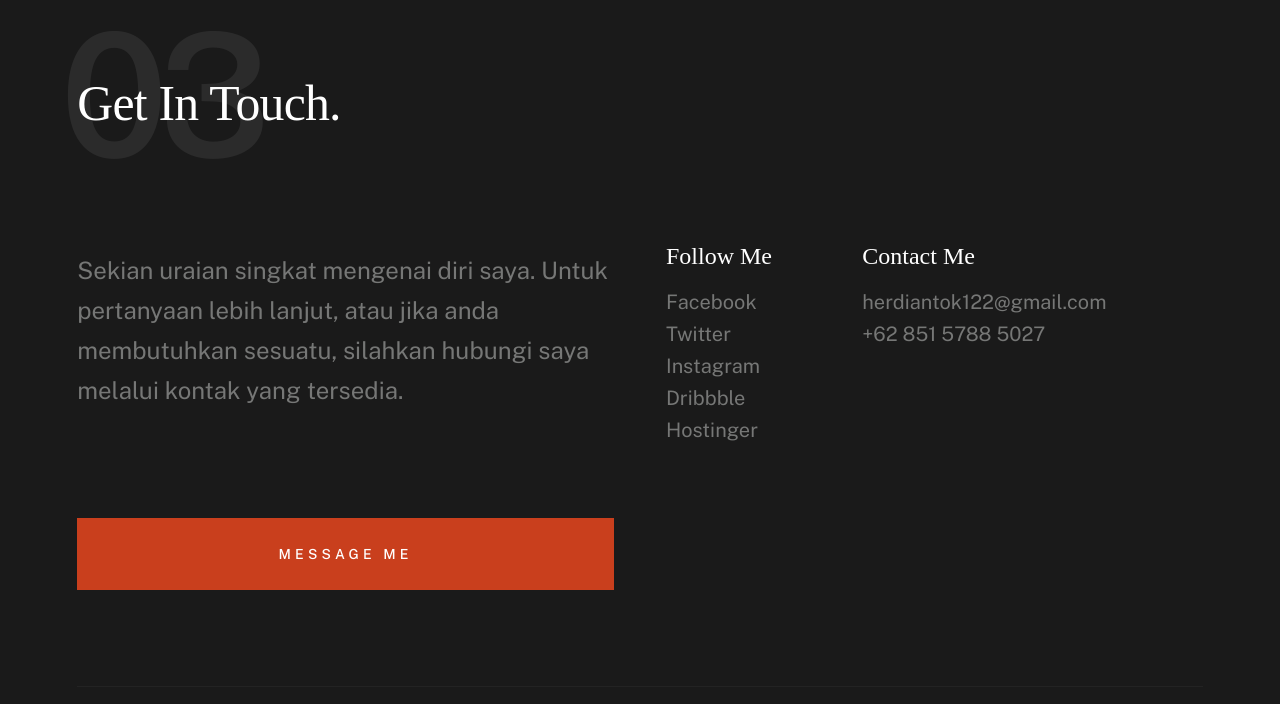
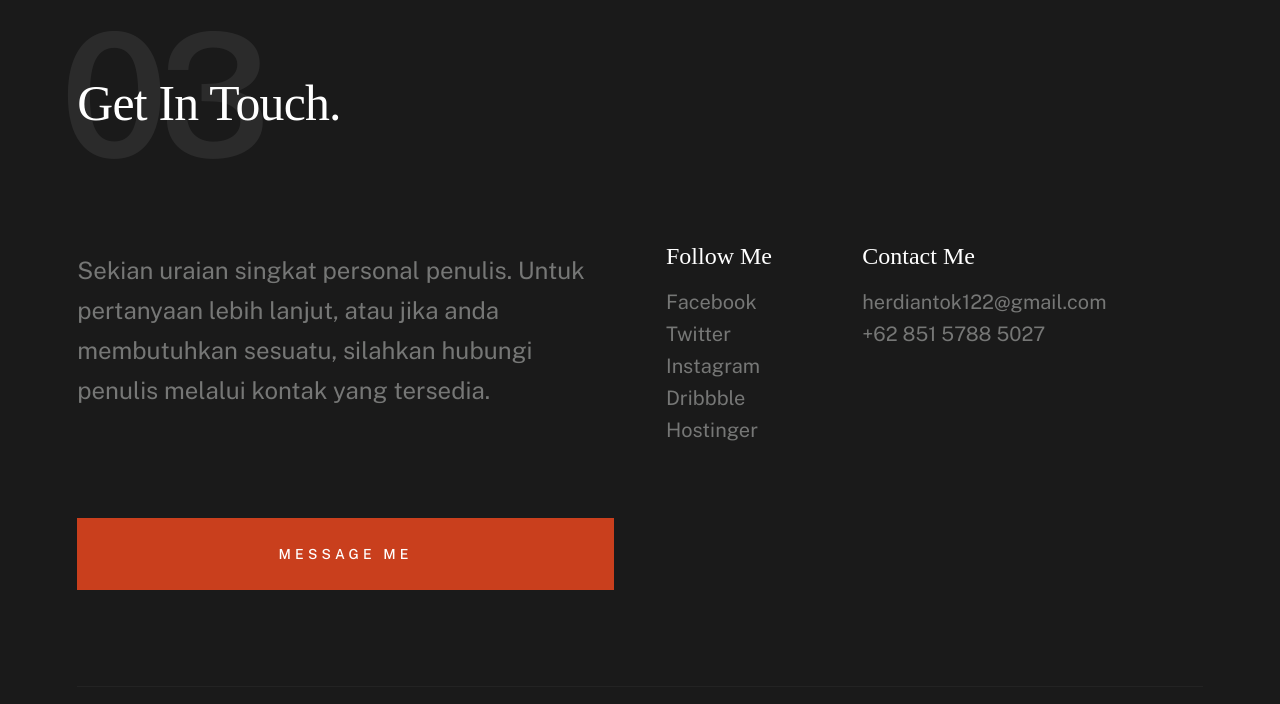
Before and after one commit to Herdi-git/Web-Portfolio-V2, a plain HTML site: page index.html in a window 1280 px wide. Shown: the part 6175-6879 px from the top of the page. Drawn offline with nearby package versions, Linux system fonts and the light colour scheme; a web font is replaced by a local one.

Commit message:
Update index.html

```diff
--- a/index.html
+++ b/index.html
@@ -514,8 +514,8 @@
 
                 <div class="column xl-6 md-12 s-footer__block s-footer__about">
                     <p class="attention-getter">
-                    Sekian uraian singkat mengenai diri saya. Untuk pertanyaan lebih lanjut, atau jika anda membutuhkan sesuatu,
-                    silahkan hubungi saya melalui kontak yang tersedia.
+                    Sekian uraian singkat personal penulis. Untuk pertanyaan lebih lanjut, atau jika anda membutuhkan sesuatu,
+                    silahkan hubungi penulis melalui kontak yang tersedia.
                     </p>
                 </div> <!-- end section-footer__about -->
 
```
